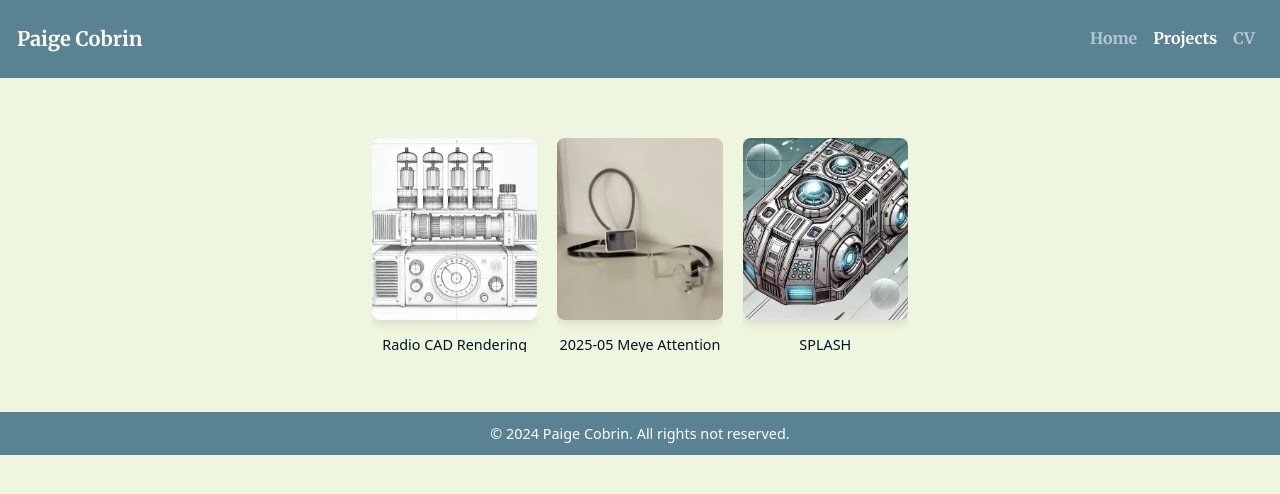
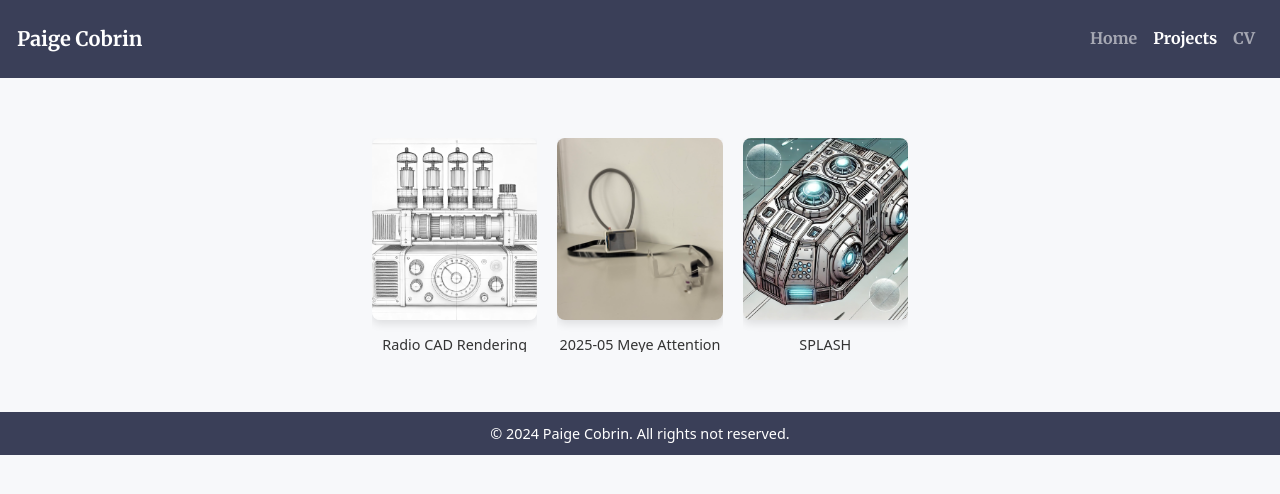
Before and after one commit to pacobrin/portfolio, a Jekyll site: the page built from _pages/projects.md, in a window 1280 px wide. Shown: the top 494 px of the page. Built offline with Jekyll 4.4.1, drawn with Linux system fonts in a browser that asks for light colours.

Commit message:
<Commit Edit>

```diff
--- a/_config.yml
+++ b/_config.yml
@@ -20,7 +20,7 @@ baseurl: "/portfolio"
 
 # Theme and Style
 theme: jekyll-theme-minimal
-color_scheme: aqua # light/default, dark, or aqua
+color_scheme: light # light/default, dark, or aqua
 
 sass:
   style: compressed
```
